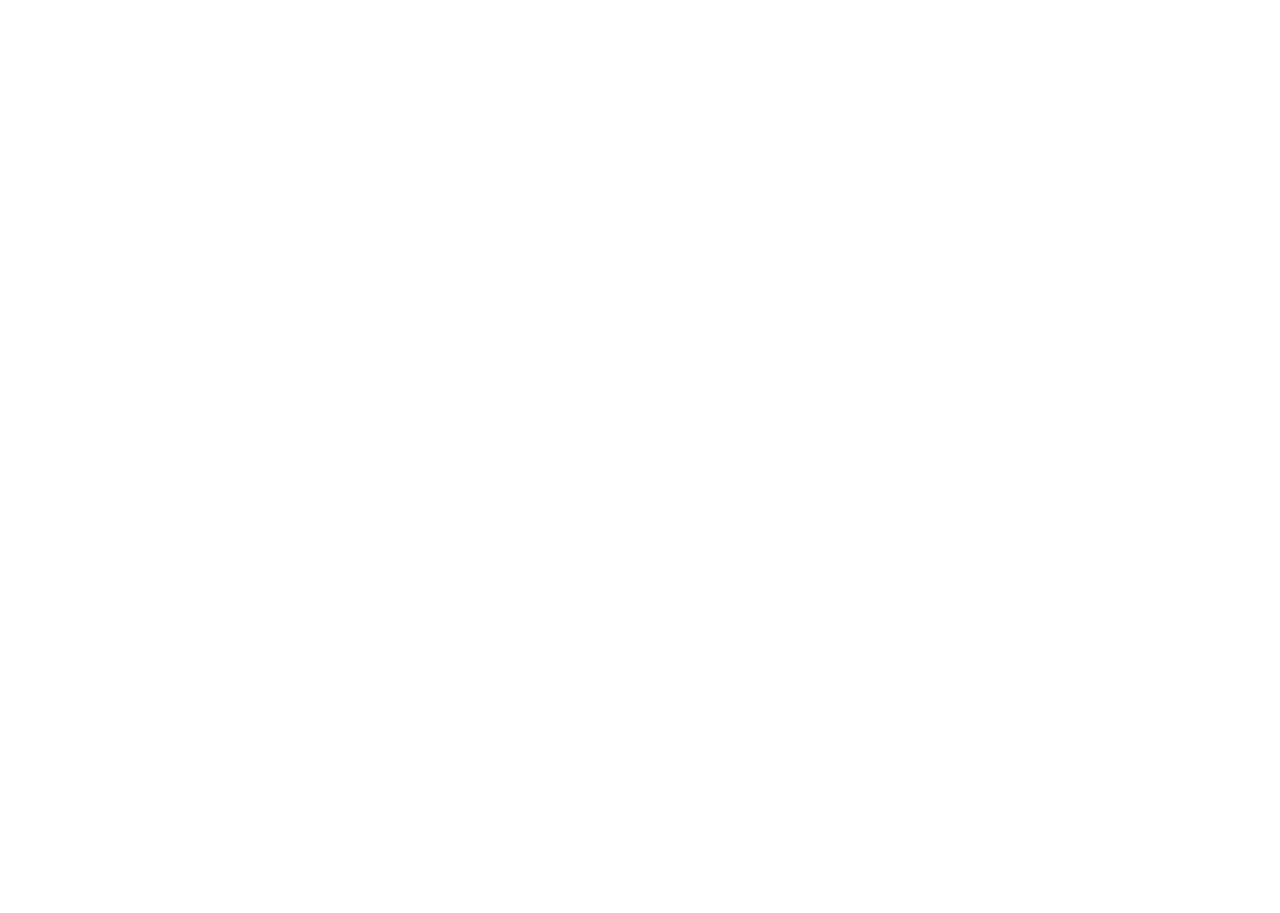
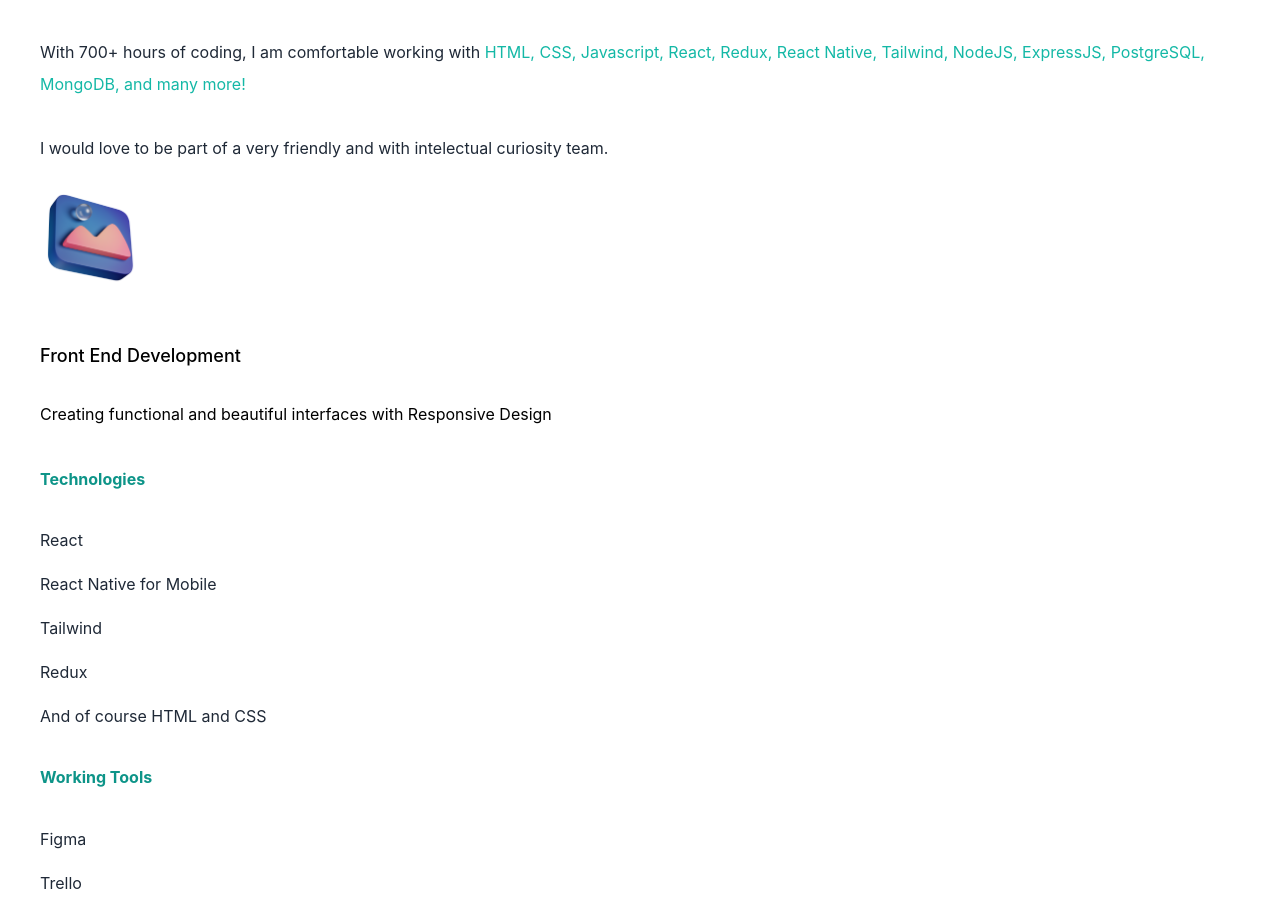
Before and after one commit to iXGEN/Portfolio, a Next.js app: page / in a window 1280 px wide. Shown: the part 1160-2073 px from the top of the page. Before the commit the page ends 1084 px from the top, so only its background shows below. Built offline with nearby package versions, Linux system fonts and the light colour scheme.

Commit message:
Front End

```diff
--- a/pages/index.js
+++ b/pages/index.js
@@ -8,6 +8,9 @@
 } from "react-icons/ai";
 import Image from "next/image";
 import deved from "../public/dev-ed-wave.png";
+import design from "../public/design.png";
+import code from "../public/code.png";
+import consulting from "../public/consulting.png";
 
 const inter = Inter({ subsets: ["latin"] });
 
@@ -52,8 +55,45 @@
             <AiFillLinkedin />
             <AiOutlineMail />
           </div>
-          <div className="relative mx-auto bg-gradient-to-b from-teal-500 rounded-full w-80 h-80 mt-20">
-            {/* <Image src={deved} /> */}
+          <div className="relative mx-auto bg-gradient-to-b from-teal-500 rounded-full w-80 h-80 mt-20 overflow-hidden">
+            <Image src={deved} layout="fill" objectFit="cover" />
+          </div>
+        </section>
+        <section>
+          <div>
+            <h3 className="text-3xl py-1">Services I offer</h3>
+            <p className="text-md py-2 leading-8 text-gray-800">
+              With 700+ hours of coding, I am comfortable working with{" "}
+              <span className="text-teal-500">
+                HTML, CSS, Javascript, React, Redux, React Native, Tailwind,
+                NodeJS, ExpressJS, PostgreSQL, MongoDB, and many more!
+              </span>
+            </p>
+            <p className="text-md py-2 leading-8 text-gray-800">
+              I would love to be part of a very friendly and with intelectual
+              curiosity team.
+            </p>
+          </div>
+          <div>
+            <div>
+              <Image src={design} width={100} height={100} />
+              <h3 className="text-lg font-medium pt-8 pb-2">
+                Front End Development
+              </h3>
+              <p className="py-2">
+                Creating functional and beautiful interfaces with Responsive
+                Design
+              </p>
+              <h4 className="py-4 text-teal-600">Technologies</h4>
+              <p className="text-gray-800 py-1">React</p>
+              <p className="text-gray-800 py-1">React Native for Mobile</p>
+              <p className="text-gray-800 py-1">Tailwind</p>
+              <p className="text-gray-800 py-1">Redux</p>
+              <p className="text-gray-800 py-1">And of course HTML and CSS</p>
+              <h4 className="py-4 text-teal-600">Working Tools</h4>
+              <p className="text-gray-800 py-1">Figma</p>
+              <p className="text-gray-800 py-1">Trello</p>
+            </div>
           </div>
         </section>
       </main>
```
